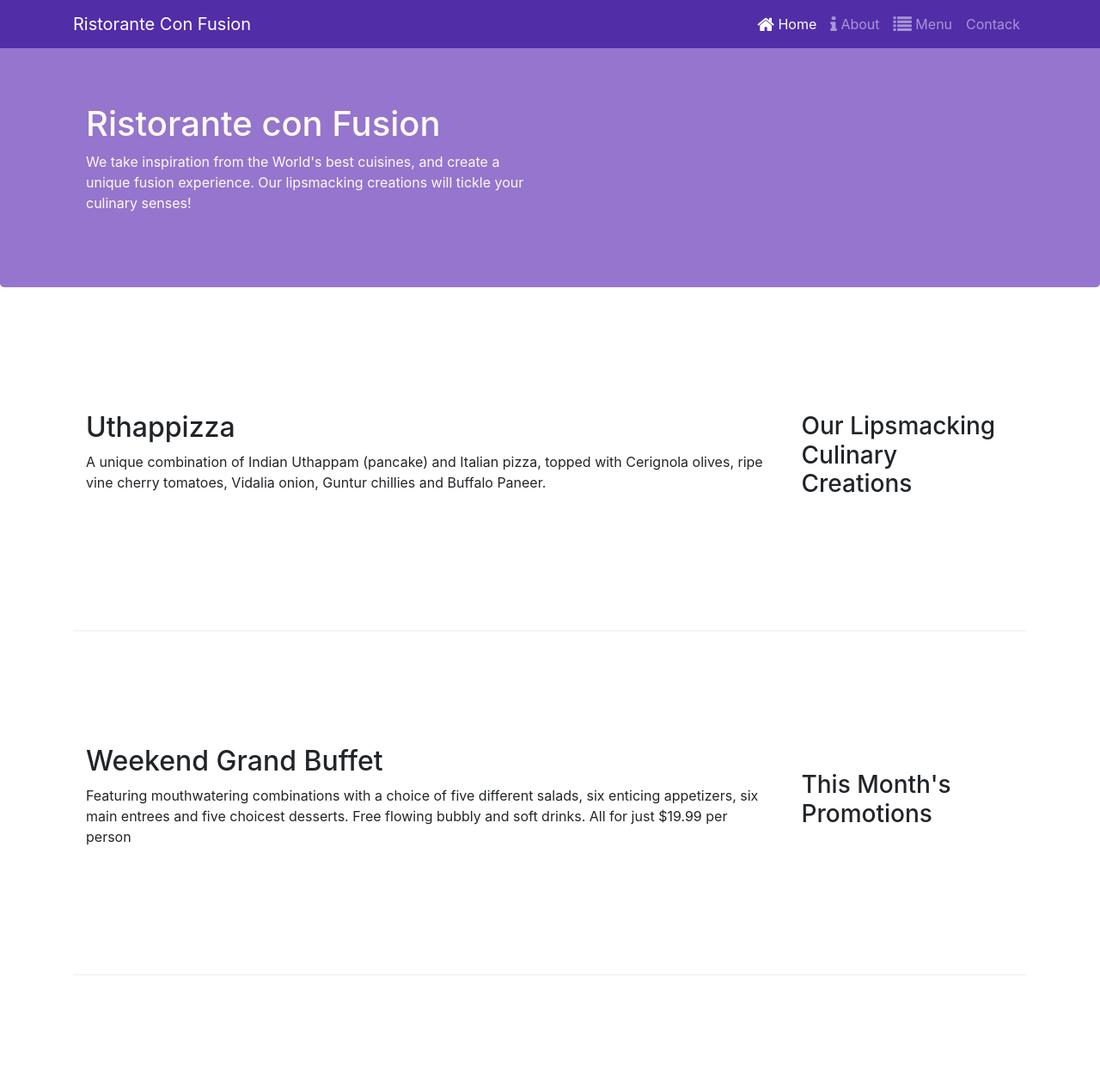
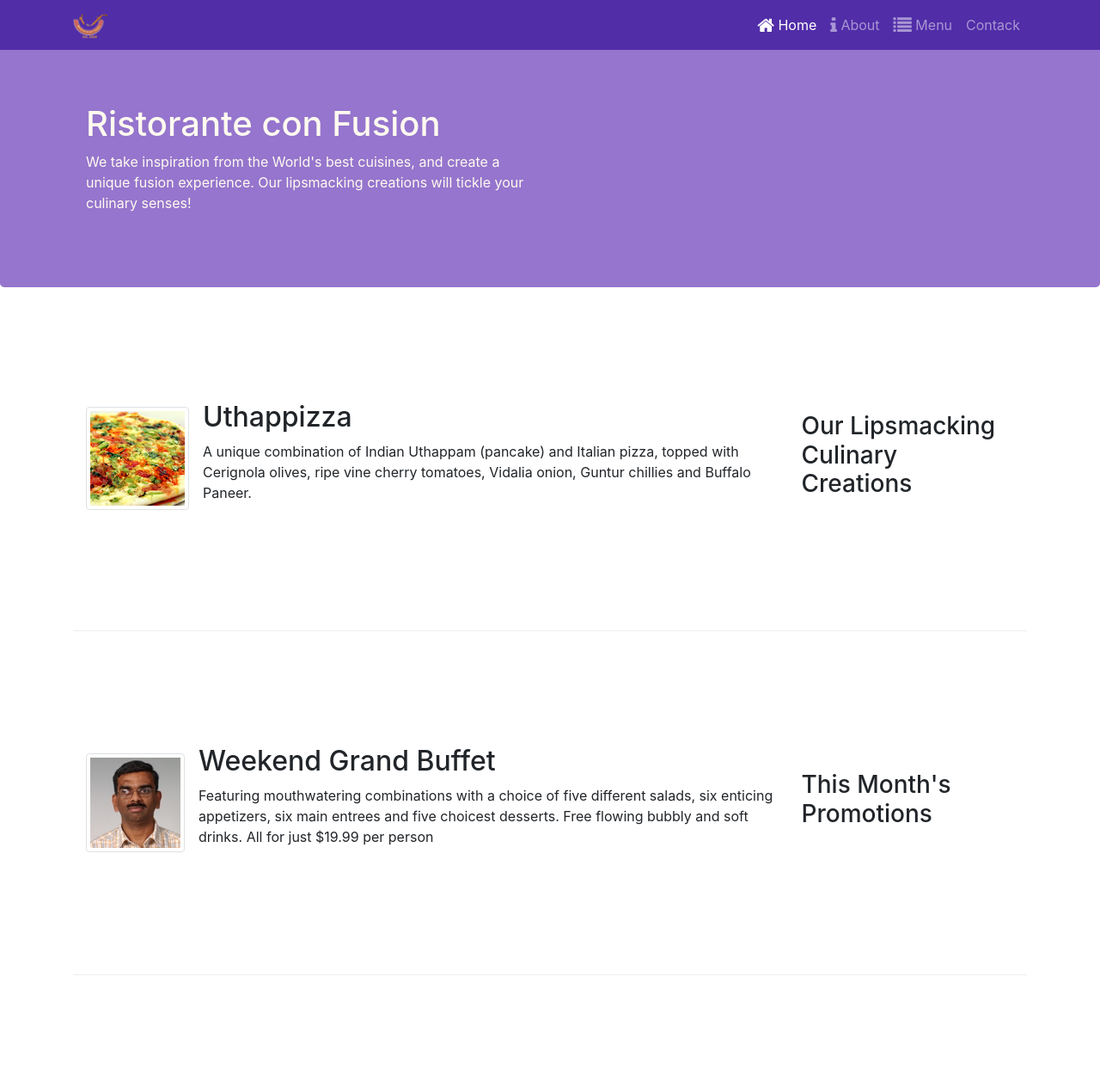
Before and after one commit to healan/Bootstrap4, a website: page index.html in a window 1280 px wide. Shown: the top 1257 px of the page at 86% size. Drawn offline with nearby package versions, Linux system fonts and the light colour scheme; some icons are missing.

Commit message:
image and media

```diff
--- a/index.html
+++ b/index.html
@@ -21,7 +21,7 @@
             <button class="navbar-toggler" type="button" data-toggle="collapse" data-target="#Navbar">
                 <span class="navbar-toggler-icon"></span>
             </button>
-            <a class="navbar-brand" href="#">Ristorante Con Fusion</a>
+            <a class="navbar-brand" href="#"><img src="img/logo.png" height="30" width="41"></a>
             <div clas="collapse navbar-collapse" id="Navbar">
             <ul class="navbar-nav mr-auto">
                 <li class="nav-item active"><a class="nav-link" href="#"><span class="fa fa-home fa-lg"></span> Home</a></li>
@@ -51,8 +51,14 @@
                 <h3>Our Lipsmacking Culinary Creations</h3>
             </div>
             <div class="col col-sm order-sm-first col-md">
-                <h2>Uthappizza</h2>
-                <p>A unique combination of Indian Uthappam (pancake) and Italian pizza, topped with Cerignola olives, ripe vine cherry tomatoes, Vidalia onion, Guntur chillies and Buffalo Paneer.</p>
+                <div class="media">
+                    <img class="d-flex mr-3 img-thumbnail align-self-center"
+                        src="img/uthappizza.png" alt="uthappizza">
+                    <div class = "media-body">
+                        <h2 class="mt-0">Uthappizza</h2>
+                        <p>A unique combination of Indian Uthappam (pancake) and Italian pizza, topped with Cerignola olives, ripe vine cherry tomatoes, Vidalia onion, Guntur chillies and Buffalo Paneer.</p>
+                    </div>
+                </div>
             </div>
         </div>
 
@@ -62,8 +68,15 @@
                 <h3>This Month's Promotions</h3>
             </div>
             <div class="col col-sm order-sm-first col-md">
-                <h2>Weekend Grand Buffet</h2>
-                <p>Featuring mouthwatering combinations with a choice of five different salads, six enticing appetizers, six main entrees and five choicest desserts. Free flowing bubbly and soft drinks. All for just $19.99 per person </p>
+                <div class="media">
+                    <img class="d-flex mr-3 img-thumbnail align-self-center"
+                        src="img/alberto.png" alt="alberto">
+                    <div class="media-body">
+                        <h2>Weekend Grand Buffet</h2>
+                        <p>Featuring mouthwatering combinations with a choice of five different salads, six enticing appetizers, six main entrees and five choicest desserts. Free flowing bubbly and soft drinks. All for just $19.99 per person </p>
+                    </div>
+                </div>
+
             </div>
         </div>
 
```
Also changed, not shown: aboutus.html (+3 -2 lines), img/alberto.png (added), img/buffet.png (added), img/logo.png (added), img/uthappizza.png (added), 1 other file.
